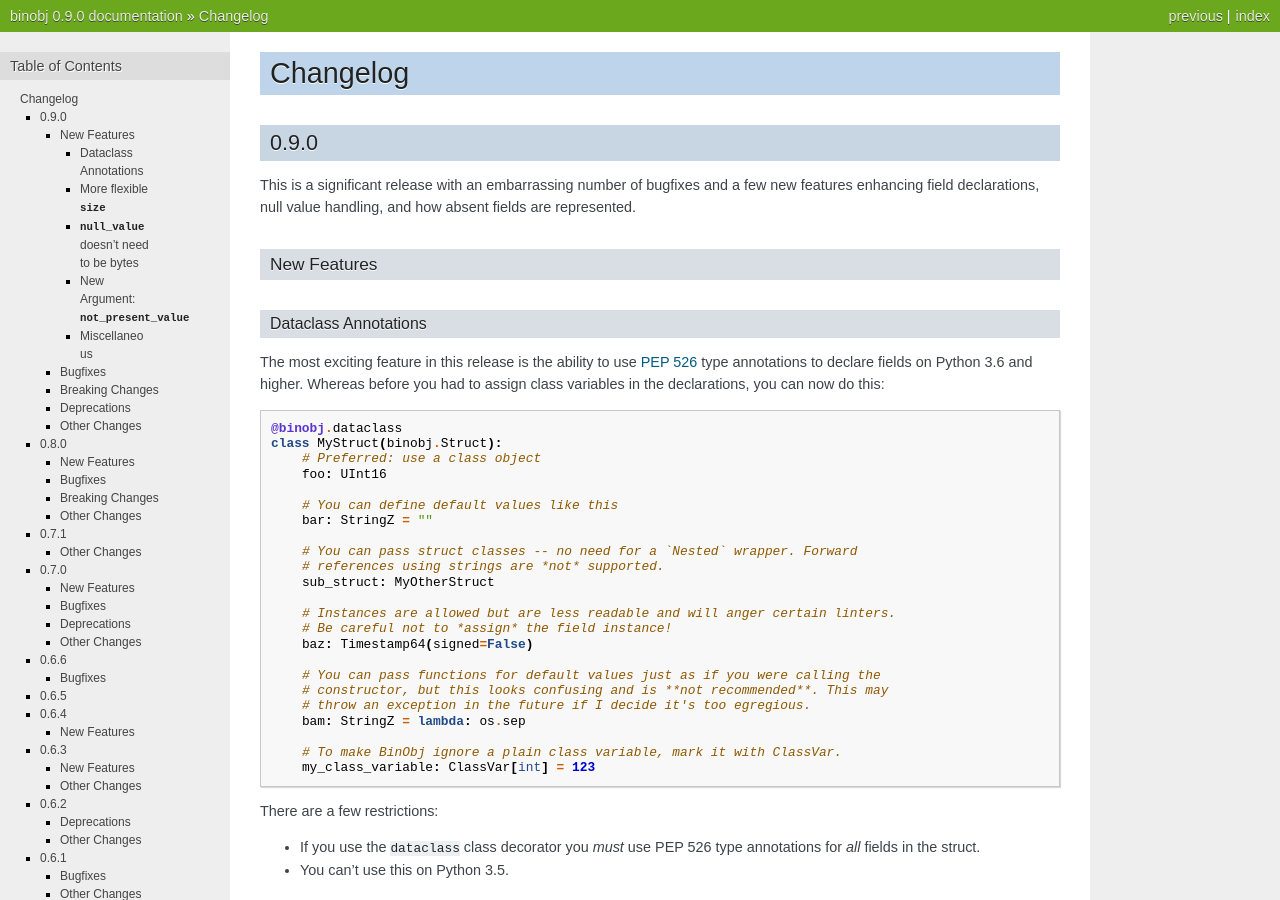
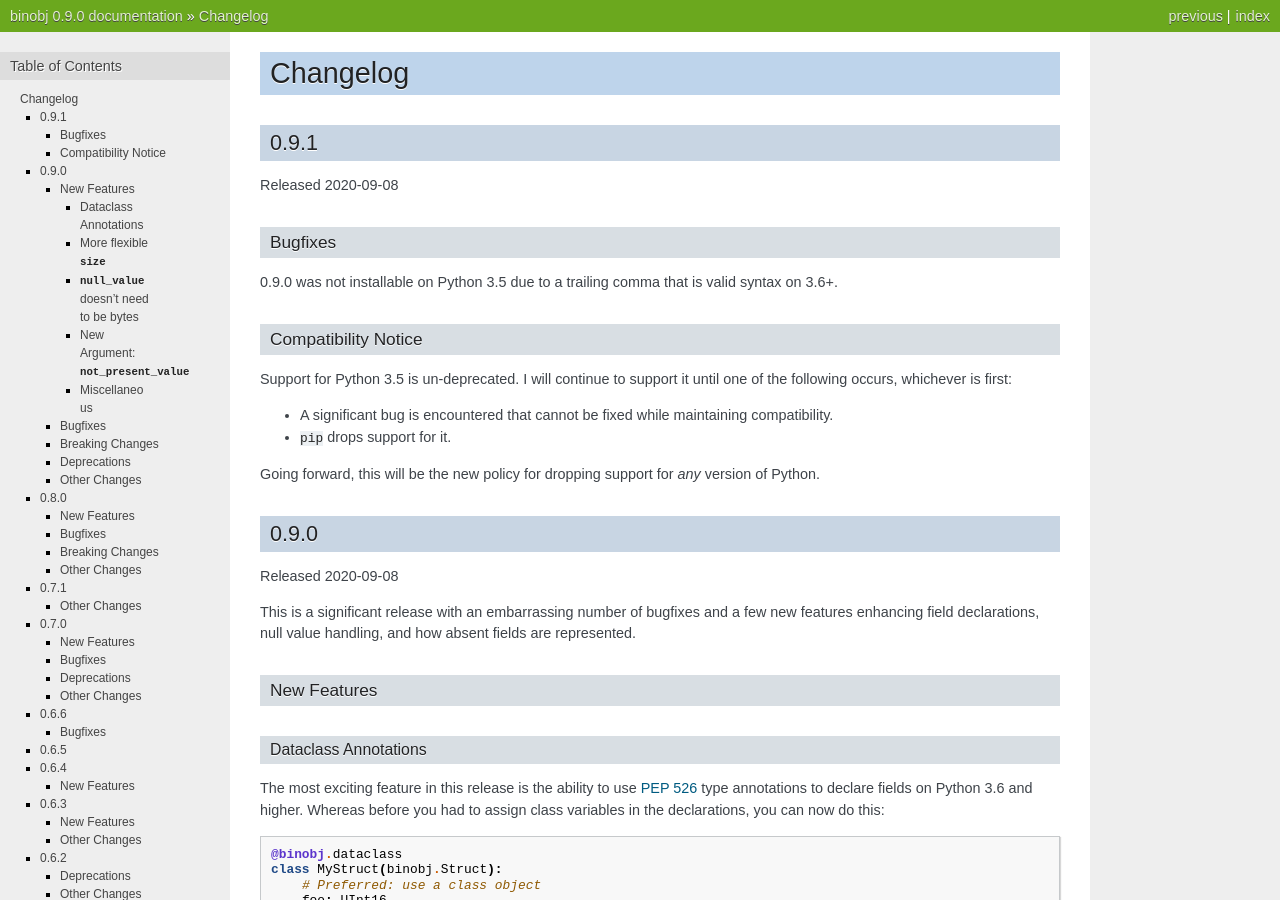
Before and after one commit to dargueta/binobj, a Sphinx documentation site: the page built from docs/source/CHANGELOG.rst, in a window 1280 px wide and 900 px high. Built offline with Sphinx 7.4.7, drawn with Linux system fonts in a browser that asks for light colours; some of the changed text lies outside the part shown.

Commit message:
Fix Python 3.5 compatibility

```diff
--- a/docs/source/CHANGELOG.rst
+++ b/docs/source/CHANGELOG.rst
@@ -1,8 +1,34 @@
 Changelog
 =========
 
+0.9.1
+-----
+
+Released 2020-09-08
+
+Bugfixes
+~~~~~~~~
+
+0.9.0 was not installable on Python 3.5 due to a trailing comma that is valid
+syntax on 3.6+.
+
+Compatibility Notice
+~~~~~~~~~~~~~~~~~~~~
+
+Support for Python 3.5 is un-deprecated. I will continue to support it until one
+of the following occurs, whichever is first:
+
+* A significant bug is encountered that cannot be fixed while maintaining
+  compatibility.
+* ``pip`` drops support for it.
+
+Going forward, this will be the new policy for dropping support for *any* version
+of Python.
+
 0.9.0
 -----
+
+Released 2020-09-08
 
 This is a significant release with an embarrassing number of bugfixes and a few
 new features enhancing field declarations, null value handling, and how absent
```
Also changed, not shown: other parts of docs/source/CHANGELOG.rst (+3 -5 lines), 2 other files.
